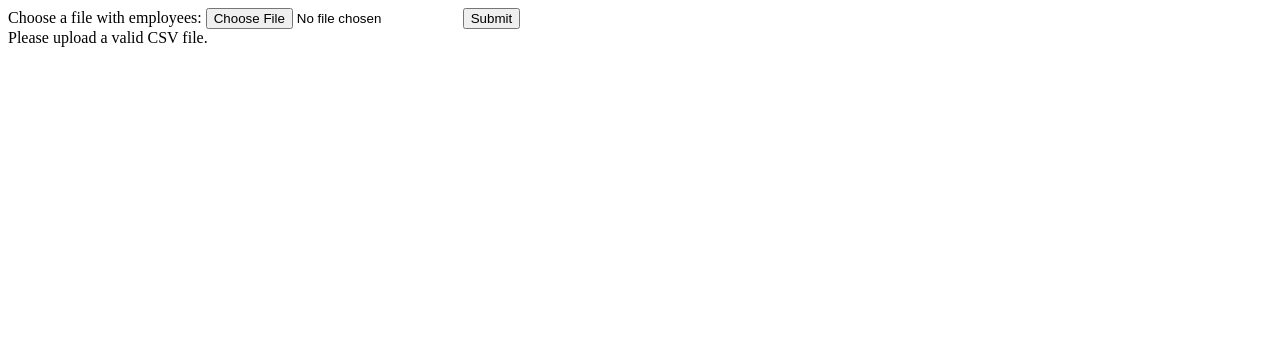
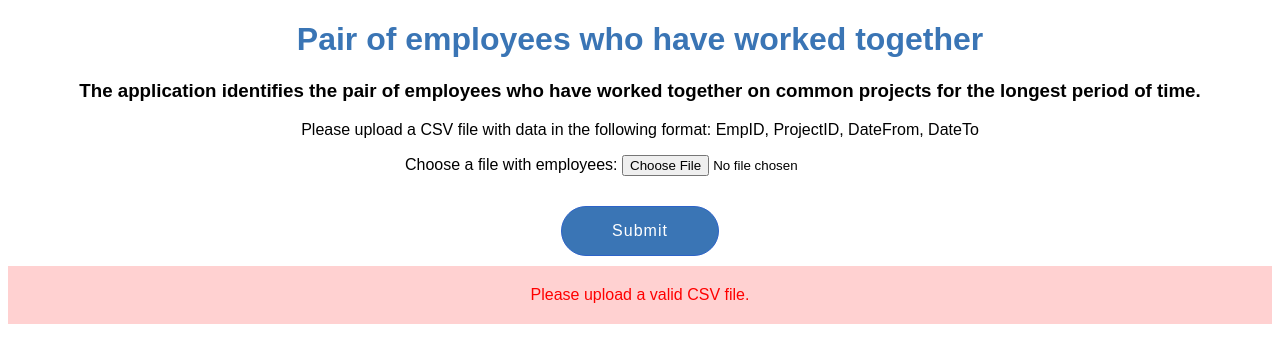
Before and after one commit to Angel-Sky/Iva-Tosheva-employees, a plain HTML site: page index.html in a window 1280 px wide. Both pictures are taken after a click on the input "Submit". Drawn offline with Linux system fonts and the light colour scheme.

Commit message:
Simple css

```diff
--- a/index.html
+++ b/index.html
@@ -12,13 +12,17 @@
 </head>
 
 <body>
-    <label for="employeesUpload">Choose a file with employees:</label>
-    <input type="file" id="employeesUpload" name="employees" accept=".csv">
-    <input type="submit" value="Submit" id="btn-submit-employees"/>
-
-    <div id="result">
-
+    <h1>Pair of employees who have worked together</h1>
+    <h3>The application identifies the pair of employees who have worked
+        together on common projects for the longest period of time.</h2>
+    <p>Please upload a CSV file with data in the following format:
+        EmpID, ProjectID, DateFrom, DateTo</p>
+    <div id="fileInput">
+        <label for="employeesUpload">Choose a file with employees:</label>
+        <input type="file" id="employeesUpload" name="employees" accept=".csv">
+        <input type="submit" value="Submit" id="btn-submit-employees" />
     </div>
+    <div id="result"></div>
 </body>
 
 </html>
--- a/style.css
+++ b/style.css
@@ -0,0 +1,49 @@
+body {
+    text-align: center;
+    font-family: sans-serif;
+}
+
+h1 {
+    color:#3A75B5;
+}
+
+#fileInput {
+    width: 700px;
+    margin: 0 auto;
+}
+
+#result table {
+    margin: 0 auto;
+    padding-top: 30px;
+}
+
+td {
+    padding: 10px;
+    border: 1px solid #3A75B5;
+}
+
+#btn-submit-employees {
+    display: block;
+    margin: 0 auto;
+    margin-top: 30px;
+    color: #ffffff;
+    background-color: #3a75b5;
+    font-size: 16px;
+    border: 1px solid #2d63c8;
+    border-radius: 50px;
+    padding: 15px 50px;
+    letter-spacing: 1px;
+    cursor: pointer
+}
+
+#btn-submit-employees:hover {
+    color: #2d63c8;
+    background-color: #ffffff;
+}
+
+#error {
+    padding: 20px;
+    color: red;
+    background: #ff00002e;
+    margin-top: 10px;
+}
```
